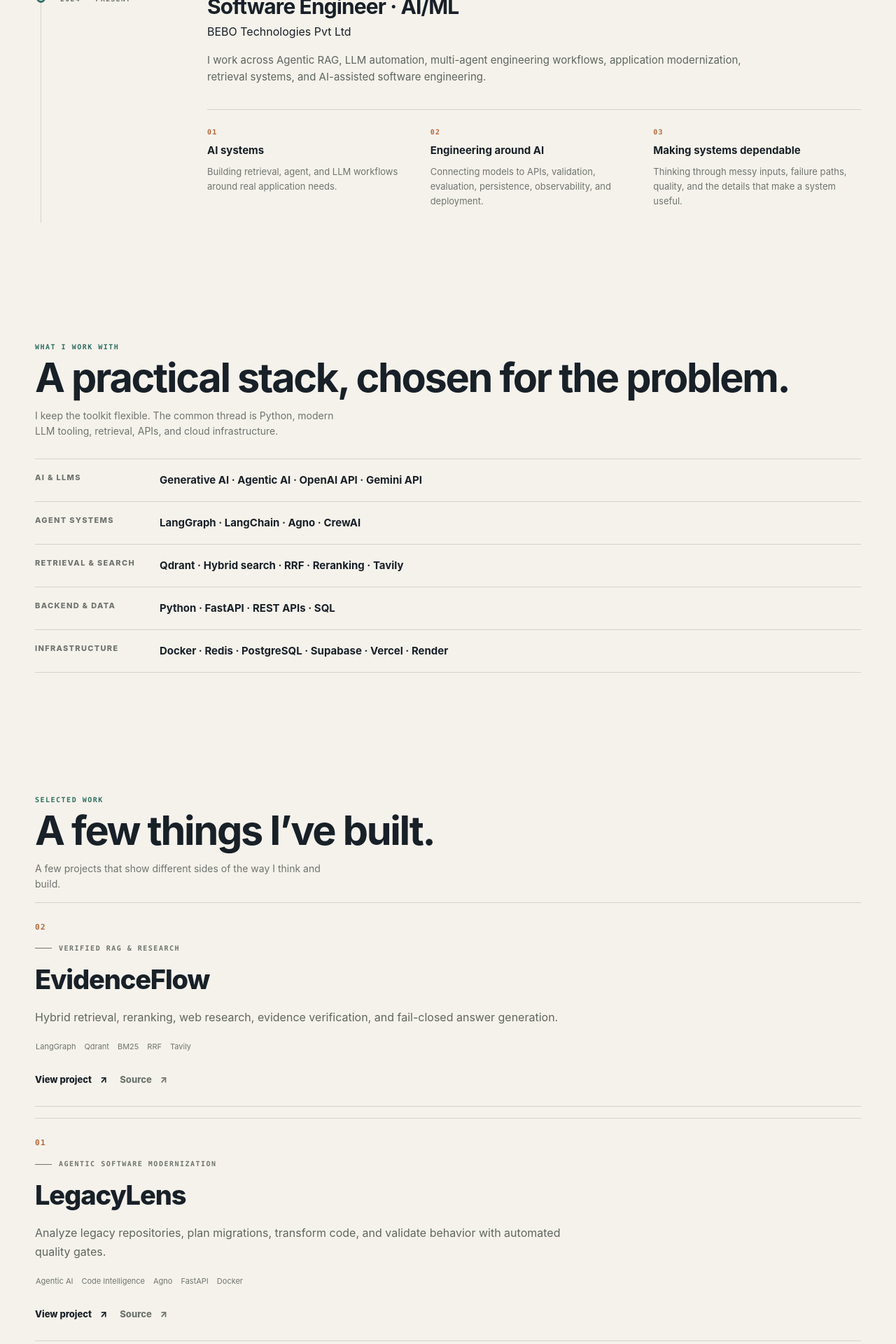
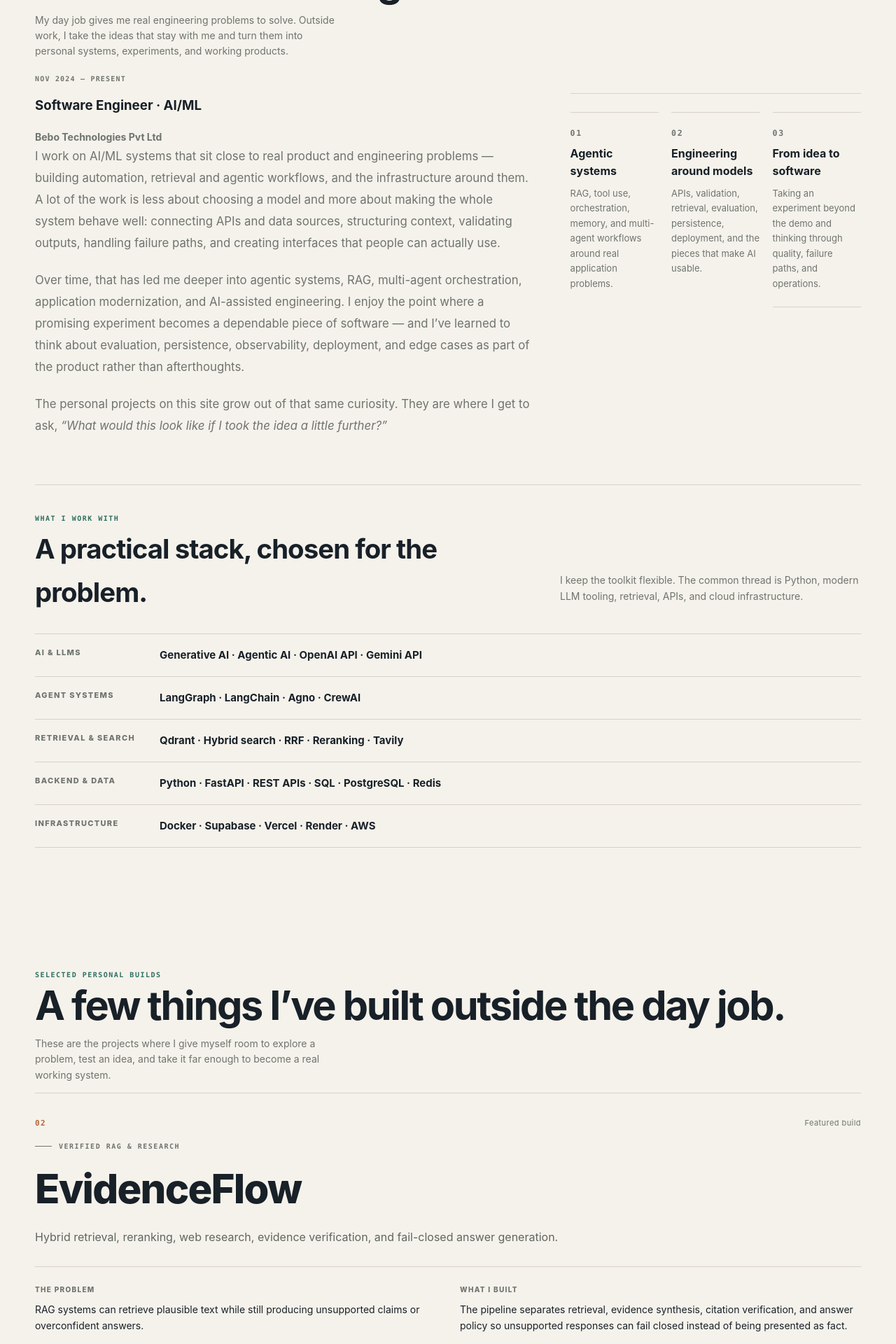
Before and after one commit to AsaifAli/asaifali-portfolio, a Next.js app: page / in a window 1280 px wide. Shown: the part 1760-3680 px from the top of the page at 70% size. Built offline with nearby package versions, Linux system fonts and the light colour scheme; no server answers; the database is empty.

Commit message:
Redesign of the portfolio

```diff
--- a/app/page.tsx
+++ b/app/page.tsx
@@ -57,51 +57,57 @@ export default async function Home() {
 
       <section id="experience" className="shell section experience-section experience-refined">
         <div className="section-head editorial-head">
-          <div><div className="section-kicker">Experience</div><h2>What I’ve been working on recently.</h2></div>
+          <div>
+            <div className="section-kicker">Experience &amp; focus</div>
+            <h2>The work I do professionally — and the things I’ve learned building it.</h2>
           </div>
-        <div className="timeline">
-          <div className="timeline-line" aria-hidden="true" />
-          <article className="timeline-item">
-            <div className="timeline-dot" aria-hidden="true" />
-            <div className="timeline-period">2024 — PRESENT</div>
-            <div className="timeline-main">
+          <p className="section-intro">My day job gives me real engineering problems to solve. Outside work, I take the ideas that stay with me and turn them into personal systems, experiments, and working products.</p>
+        </div>
+
+        <div className="experience-combined-grid">
+          <article className="experience-summary">
+            <div className="timeline-period">NOV 2024 — PRESENT</div>
             <h3>Software Engineer · AI/ML</h3>
-              <div className="experience-company">BEBO Technologies Pvt Ltd</div>
-              <p>I work across Agentic RAG, LLM automation, multi-agent engineering workflows, application modernization, retrieval systems, and AI-assisted software engineering.</p>
-              <div className="experience-focus-grid">
-                <div><span>01</span><strong>AI systems</strong><p>Building retrieval, agent, and LLM workflows around real application needs.</p></div>
-                <div><span>02</span><strong>Engineering around AI</strong><p>Connecting models to APIs, validation, evaluation, persistence, observability, and deployment.</p></div>
-                <div><span>03</span><strong>Making systems dependable</strong><p>Thinking through messy inputs, failure paths, quality, and the details that make a system useful.</p></div>
+            <div className="experience-company">Bebo Technologies Pvt Ltd</div>
+            <div className="experience-summary-copy">
+              <p>I work on AI/ML systems that sit close to real product and engineering problems — building automation, retrieval and agentic workflows, and the infrastructure around them. A lot of the work is less about choosing a model and more about making the whole system behave well: connecting APIs and data sources, structuring context, validating outputs, handling failure paths, and creating interfaces that people can actually use.</p>
+              <p>Over time, that has led me deeper into agentic systems, RAG, multi-agent orchestration, application modernization, and AI-assisted engineering. I enjoy the point where a promising experiment becomes a dependable piece of software — and I’ve learned to think about evaluation, persistence, observability, deployment, and edge cases as part of the product rather than afterthoughts.</p>
+              <p>The personal projects on this site grow out of that same curiosity. They are where I get to ask, <em>“What would this look like if I took the idea a little further?”</em></p>
+            </div>
+          </article>
+
+          <div className="experience-focus-grid experience-focus-grid-combined">
+            <div><span>01</span><strong>Agentic systems</strong><p>RAG, tool use, orchestration, memory, and multi-agent workflows around real application problems.</p></div>
+            <div><span>02</span><strong>Engineering around models</strong><p>APIs, validation, retrieval, evaluation, persistence, deployment, and the pieces that make AI usable.</p></div>
+            <div><span>03</span><strong>From idea to software</strong><p>Taking an experiment beyond the demo and thinking through quality, failure paths, and operations.</p></div>
           </div>
         </div>
-          </article>
+
+        <div className="work-tools work-tools-combined">
+          <div className="work-tools-head">
+            <div>
+              <div className="section-kicker">What I work with</div>
+              <h3>A practical stack, chosen for the problem.</h3>
             </div>
-      </section>
-
-
-
-      <section className="shell section toolkit-section toolkit-refined">
-        <div className="section-head editorial-head">
-          <div><div className="section-kicker">What I work with</div><h2>A practical stack, chosen for the problem.</h2></div>
-          <p className="section-intro">I keep the toolkit flexible. The common thread is Python, modern LLM tooling, retrieval, APIs, and cloud infrastructure.</p>
+            <p>I keep the toolkit flexible. The common thread is Python, modern LLM tooling, retrieval, APIs, and cloud infrastructure.</p>
           </div>
           <div className="toolkit-lines">
             <div><span>AI &amp; LLMs</span><strong>Generative AI · Agentic AI · OpenAI API · Gemini API</strong></div>
             <div><span>Agent systems</span><strong>LangGraph · LangChain · Agno · CrewAI</strong></div>
             <div><span>Retrieval &amp; search</span><strong>Qdrant · Hybrid search · RRF · Reranking · Tavily</strong></div>
-          <div><span>Backend &amp; data</span><strong>Python · FastAPI · REST APIs · SQL</strong></div>
-          <div><span>Infrastructure</span><strong>Docker · Redis · PostgreSQL · Supabase · Vercel · Render</strong></div>
+            <div><span>Backend &amp; data</span><strong>Python · FastAPI · REST APIs · SQL · PostgreSQL · Redis</strong></div>
+            <div><span>Infrastructure</span><strong>Docker · Supabase · Vercel · Render · AWS</strong></div>
+          </div>
         </div>
       </section>
 
-
       <section id="work" className="shell section work-section work-refined">
         <div className="section-head editorial-head">
-          <div><div className="section-kicker">Selected work</div><h2>A few things I’ve built.</h2></div>
-          <p className="section-intro">A few projects that show different sides of the way I think and build.</p>
+          <div><div className="section-kicker">Selected personal builds</div><h2>A few things I’ve built outside the day job.</h2></div>
+          <p className="section-intro">These are the projects where I give myself room to explore a problem, test an idea, and take it far enough to become a real working system.</p>
         </div>
-        <div className="project-list featured-projects">{featured.map((project) => <ProjectCard key={project.slug} project={project} />)}</div>
-        <div className="work-more-intro"><span>More work</span><span>More experiments and systems live on the project pages.</span></div>
+        <div className="project-list featured-projects">{featured.map((project, index) => <ProjectCard key={project.slug} project={project} featured={index === 0} />)}</div>
+        <div className="work-more-intro"><span>More personal work</span><span>More experiments and systems live on the project pages.</span></div>
         <div className="project-list secondary-projects">{remaining.map((project) => <ProjectCard key={project.slug} project={project} />)}</div>
       </section>
 
--- a/components/ProjectCard.tsx
+++ b/components/ProjectCard.tsx
@@ -1,17 +1,31 @@
 import Link from "next/link";
 import type { Project } from "@/lib/projects";
 
-export function ProjectCard({ project }: { project: Project }) {
+export function ProjectCard({ project, featured = false }: { project: Project; featured?: boolean }) {
   return (
-    <article className={`project-card editorial-project ${project.accent}`}>
-      <div className="card-top"><span className="card-number">{project.number}</span></div>
+    <article className={`project-card editorial-project ${featured ? "editorial-project-featured" : ""} ${project.accent}`}>
+      <div className="card-top">
+        <span className="card-number">{project.number}</span>
+        <span className="card-kind">{featured ? "Featured build" : "Independent project"}</span>
+      </div>
       <div className="eyebrow">{project.eyebrow}</div>
       <h3>{project.name}</h3>
-      <p>{project.short}</p>
+      <p className="project-lede">{project.short}</p>
+      <div className="project-story-grid">
+        <div>
+          <span className="project-story-label">The problem</span>
+          <p>{project.problem}</p>
+        </div>
+        <div>
+          <span className="project-story-label">What I built</span>
+          <p>{project.solution}</p>
+        </div>
+      </div>
+      <p className="project-description">{project.description}</p>
       <div className="tags" aria-label="Technologies">{project.tags.map((tag) => <span className="tag" key={tag}>{tag}</span>)}</div>
       <div className="project-card-footer">
         <Link className="card-link" href={`/projects/${project.slug}`} aria-label={`View the ${project.name} project`}><span>View project</span><span aria-hidden="true">↗</span></Link>
-        <a className="card-link secondary-card-link" href={project.github} target="_blank" rel="noreferrer"><span>Source</span><span aria-hidden="true">↗</span></a>
+        <a className="card-link secondary-card-link" href={project.github} target="_blank" rel="noreferrer"><span>GitHub</span><span aria-hidden="true">↗</span></a>
       </div>
     </article>
   );
```
Also changed, not shown: app/globals.css. Lines whose indentation alone changed are shown as unchanged.
